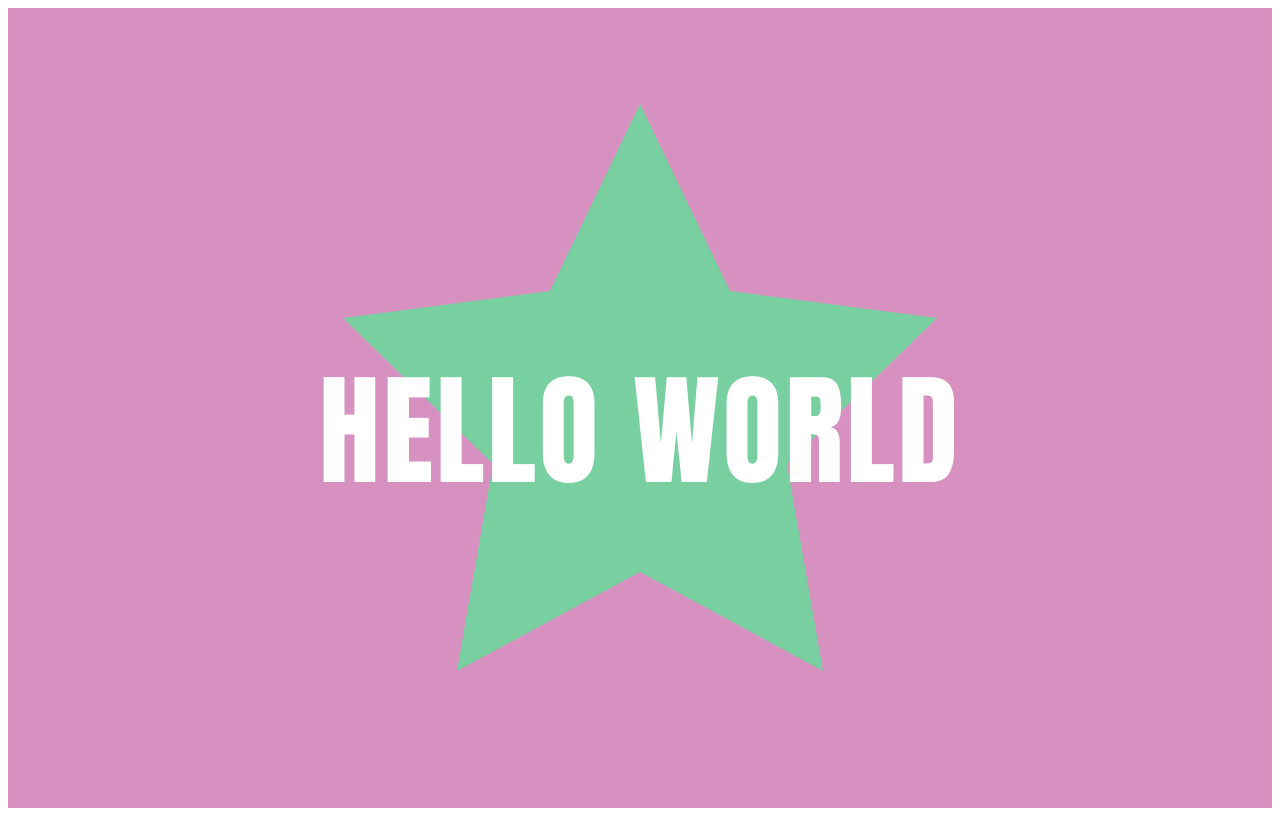
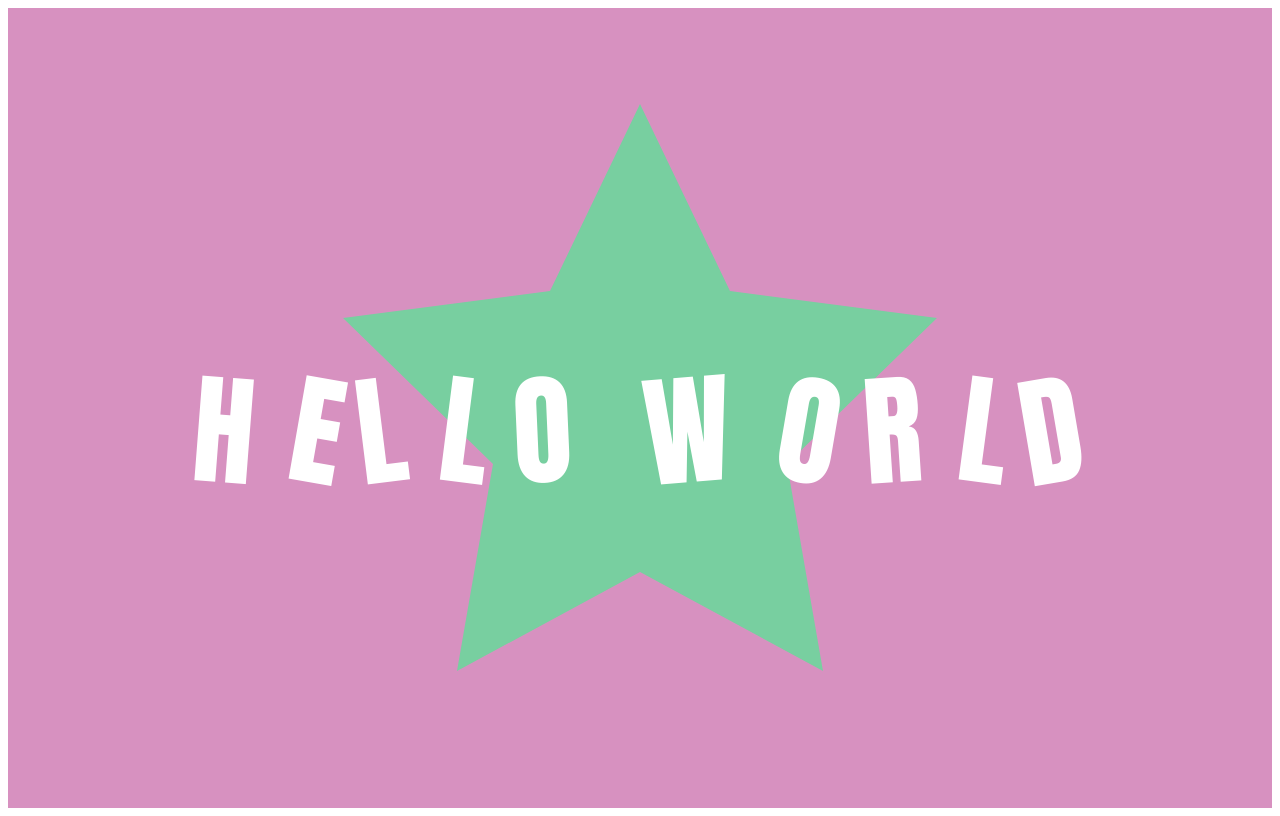
Before and after one commit to Fabricari/poc-hello-react-copilot-chat-agent-take-one, a React (Vite) app: page / in a window 1280 px wide. Built offline with nearby package versions, Linux system fonts and the light colour scheme.

Commit message:
Use measured glyph widths for letter layout

```diff
--- a/src/App.tsx
+++ b/src/App.tsx
@@ -1,7 +1,55 @@
+import { useMemo } from 'react'
 import './App.css'
+
+const FONT_FAMILY = "Impact, Haettenschweiler, 'Arial Black', sans-serif"
+
+function measureCharWidth(char: string, fontSize: number): number {
+  const canvas = document.createElement('canvas')
+  const context = canvas.getContext('2d')
+
+  if (!context) {
+    return fontSize * 0.6
+  }
+
+  context.font = `${fontSize}px ${FONT_FAMILY}`
+
+  return context.measureText(char).width
+}
 
 function App() {
   const helloText: string = 'HELLO WORLD'
+  const fontSize = 122
+  const letterGap = 4
+
+  const letters = useMemo(() => {
+    const chars = Array.from(helloText)
+    const advances = chars.map((char) => measureCharWidth(char, fontSize) + letterGap)
+    const totalWidth = advances.reduce((width, advance) => width + advance, 0)
+
+    let cursor = -totalWidth / 2
+
+    return chars.flatMap((char, index) => {
+      const advance = advances[index]
+
+      if (char === ' ') {
+        cursor += advance
+        return []
+      }
+
+      const x = cursor + advance / 2
+      const initialRotation = Math.random() * 20 - 10
+      cursor += advance
+
+      return [
+        {
+          char,
+          key: `${char}-${index}`,
+          x,
+          initialRotation,
+        },
+      ]
+    })
+  }, [fontSize, helloText])
 
   return (
     <main className="hello-page" aria-labelledby="hello-world-title">
@@ -18,17 +66,23 @@ function App() {
           fill="#78CFA0"
         />
 
-        <text
-          x="450"
-          y="474"
-          textAnchor="middle"
-          fill="#FFFFFF"
-          fontFamily="Impact, Haettenschweiler, 'Arial Black', sans-serif"
-          fontSize="122"
-          letterSpacing="3"
-        >
-          {helloText}
-        </text>
+        <g transform="translate(450 474)">
+          {letters.map((letter) => (
+            <text
+              key={letter.key}
+              className="hello-letter"
+              x={letter.x}
+              y="0"
+              textAnchor="middle"
+              fill="#FFFFFF"
+              fontFamily={FONT_FAMILY}
+              fontSize={fontSize}
+              transform={`rotate(${letter.initialRotation} ${letter.x} 0)`}
+            >
+              {letter.char}
+            </text>
+          ))}
+        </g>
       </svg>
     </main>
   )
```
